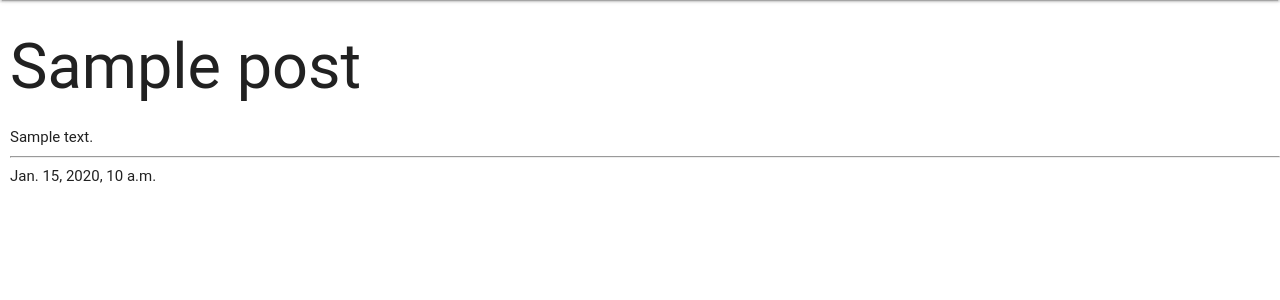
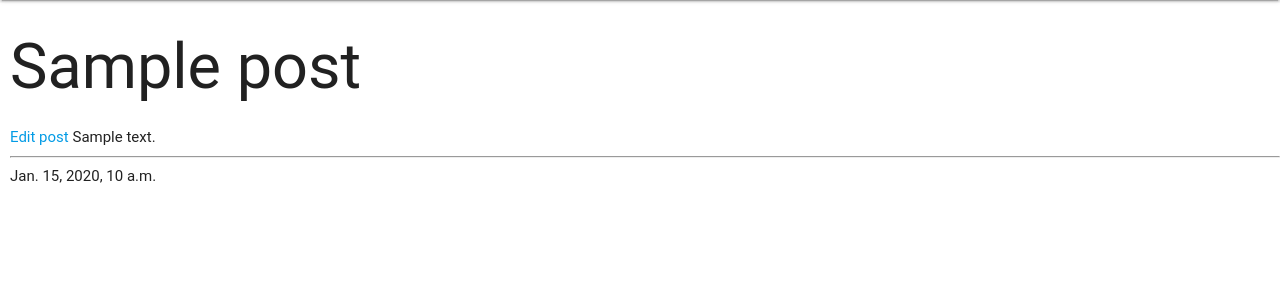
Before and after one commit to kosc/fastpost, a Django app: a page that uses main/templates/postview.html in a window 1280 px wide. Shown: the part 64-364 px from the top of the page. Run offline with Django 3.2, Linux system fonts and the light colour scheme; a user stored in the database is signed in; tables that the repository leaves empty hold one stand-in row (values such as "Sample post"); some libraries are stand-ins or nearby versions; some web fonts are replaced.

Commit message:
Posts editing

```diff
--- a/fastpost/urls.py
+++ b/fastpost/urls.py
@@ -27,6 +27,7 @@ urlpatterns = [
     url(r'^logout$', main.views.LogoutView.as_view(), name='logout'),
 
     url(r'^newpost$', main.views.NewPostView.as_view(), name='newpost'),
+    url(r'^editpost/(?P<post_id>\d+)$', main.views.EditPostView.as_view(), name='editpost'),
 
     url(r'^post/(?P<post_title>[a-zA-Z0-9\-_]+)', main.views.PostView.as_view(), name='viewpost'),
 
--- a/main/templates/postview.html
+++ b/main/templates/postview.html
@@ -1,7 +1,11 @@
 {% extends 'main.html' %}
+{% load i18n %}
 
 {% block content %}
 <h1>{{ post.title }}</h1>
+{% if editable %}
+<a href="/editpost/{{post.id}}">{% trans 'Edit post' %}</a>
+{% endif %}
 {{ post.content|safe }}
 <hr>
 {{ post.created_at }}
--- a/main/views.py
+++ b/main/views.py
@@ -61,9 +61,35 @@ class NewPostView(FormView):
         return self.success_url
 
 
+class EditPostView(View):
+    template_name = 'editpost.html'
+
+    def get(self, request, post_id):
+        post = Post.objects.get(id=post_id)
+        form = NewPostForm(instance=post)
+        context = {
+            "post": post,
+            "form": form
+        }
+        return render(request, 'editpost.html', context)
+
+    def post(self, request, post_id):
+        post = Post.objects.get(id=post_id)
+        form = NewPostForm(request.POST, instance=post)
+        post = form.save()
+        return redirect('/post/' + post.slug)
+
+
 class PostView(View):
     template_name = 'postview.html'
 
     def get(self, request, post_title):
         post = Post.objects.filter(slug=post_title)[0]
-        return render(request, "postview.html", {"post": post})
+        editable = False
+        if post.author == request.user:
+            editable = True
+        context = {
+            "post": post,
+            "editable": editable
+        }
+        return render(request, "postview.html", context)
```
Also changed, not shown: main/templates/editpost.html (added, +14 -0 lines).
